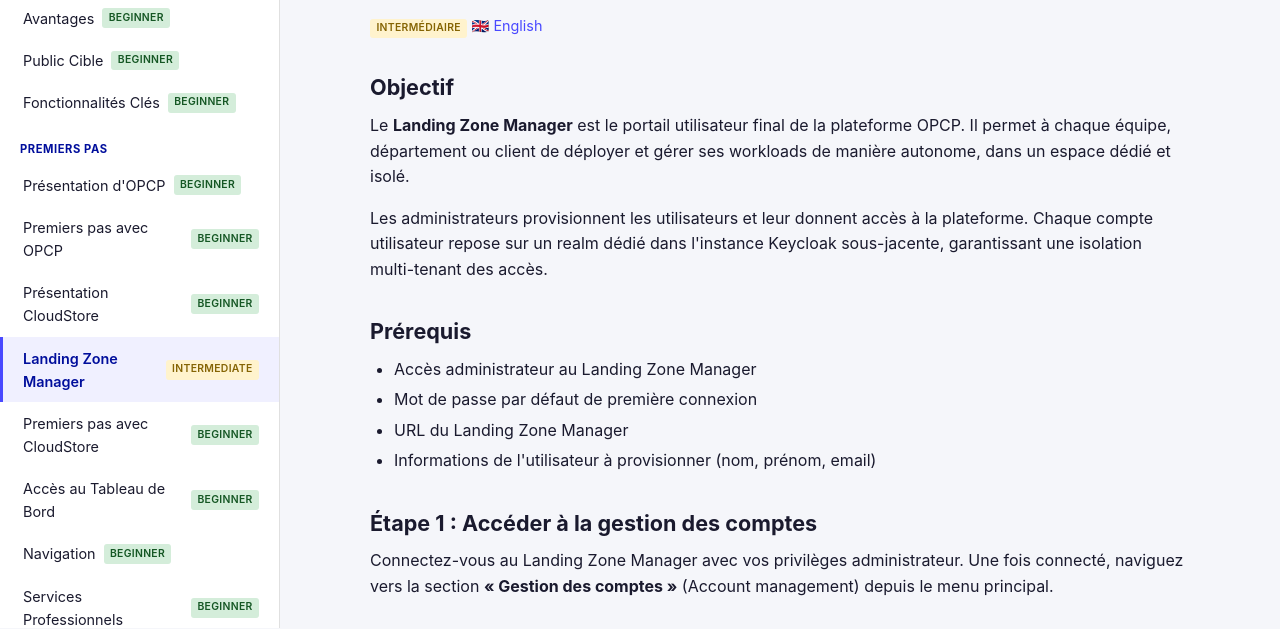
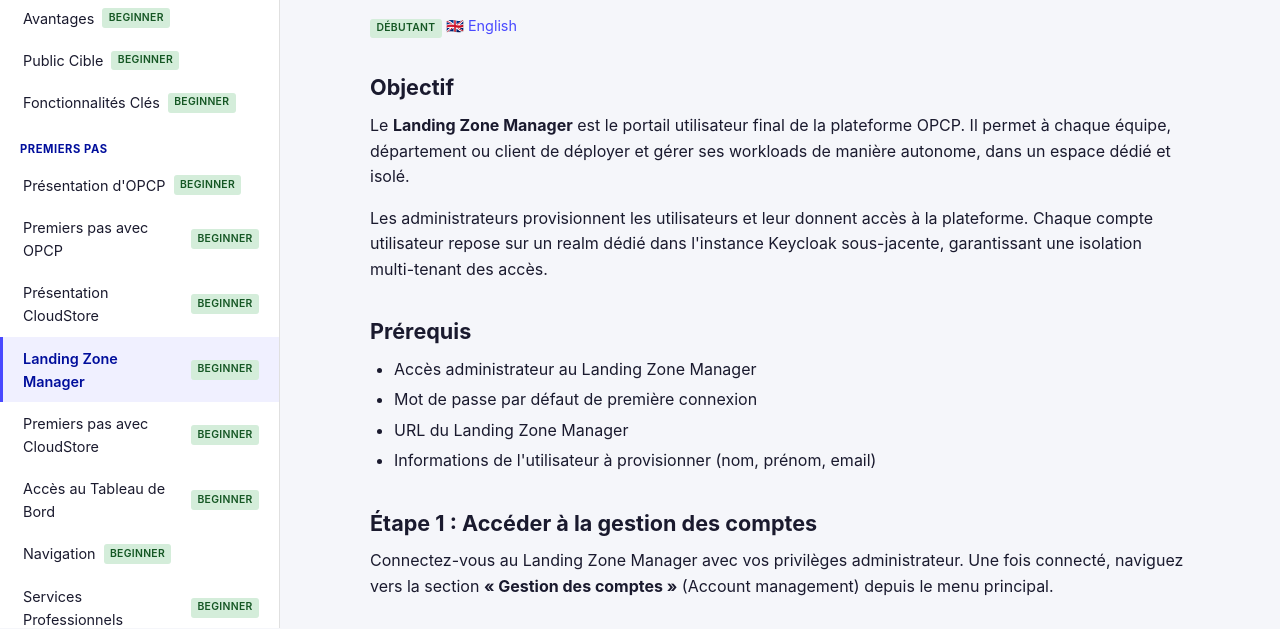
Before and after one commit to Sam9682/opcp-introduction, a website: page skillhub/fr/getting-started/landing-zone-manager.html in a window 1280 px wide. Shown: the part 198-827 px from the top of the page. Drawn offline with Linux system fonts and the light colour scheme.

Commit message:
review content,adding landing zone

```diff
--- a/skillhub/assets/js/lessons.js
+++ b/skillhub/assets/js/lessons.js
@@ -27,7 +27,7 @@ var LESSONS = [
   { id: 'getting-started/opcp-overview', section: 'getting-started', slug: 'getting-started/opcp-overview', titleEN: 'OPCP Overview', titleFR: "Présentation d'OPCP", difficulty: 'beginner', estimatedMinutes: 15 },
   { id: 'getting-started/getting-started-with-OPCP', section: 'getting-started', slug: 'getting-started/getting-started-with-OPCP', titleEN: 'Getting Started with OPCP', titleFR: 'Premiers pas avec OPCP', difficulty: 'beginner', estimatedMinutes: 15 },
   { id: 'getting-started/cloudstore-overview', section: 'getting-started', slug: 'getting-started/cloudstore-overview', titleEN: 'CloudStore Overview', titleFR: 'Présentation CloudStore', difficulty: 'beginner', estimatedMinutes: 10 },
-  { id: 'getting-started/landing-zone-manager', section: 'getting-started', slug: 'getting-started/landing-zone-manager', titleEN: 'Landing Zone Manager', titleFR: 'Landing Zone Manager', difficulty: 'intermediate', estimatedMinutes: 15 },
+  { id: 'getting-started/landing-zone-manager', section: 'getting-started', slug: 'getting-started/landing-zone-manager', titleEN: 'Landing Zone Manager', titleFR: 'Landing Zone Manager', difficulty: 'beginner', estimatedMinutes: 15 },
   { id: 'getting-started/cloudstore-getting-started', section: 'getting-started', slug: 'getting-started/cloudstore-getting-started', titleEN: 'Getting Started with CloudStore', titleFR: 'Premiers pas avec CloudStore', difficulty: 'beginner', estimatedMinutes: 20 },
   { id: 'getting-started/dashboard-access', section: 'getting-started', slug: 'getting-started/dashboard-access', titleEN: 'Dashboard Access', titleFR: 'Accès au Tableau de Bord', difficulty: 'beginner', estimatedMinutes: 10 },
   { id: 'getting-started/navigation', section: 'getting-started', slug: 'getting-started/navigation', titleEN: 'Navigation', titleFR: 'Navigation', difficulty: 'beginner', estimatedMinutes: 10 },
--- a/skillhub/fr/getting-started/landing-zone-manager.html
+++ b/skillhub/fr/getting-started/landing-zone-manager.html
@@ -32,7 +32,7 @@
       <header class="lesson-header">
                     <h1>Landing Zone Manager</h1>
                     <div class="lesson-meta">
-                        <span class="badge badge-intermediate">Intermédiaire</span>
+                        <span class="badge badge-beginner">Débutant</span>
                         <a href="../../en/getting-started/landing-zone-manager.html" class="language-switch" aria-label="Switch to English">
                             <span>🇬🇧</span> <span>English</span>
                         </a>
```
Also changed, not shown: skillhub/en/getting-started/landing-zone-manager.html (+1 -1 lines).
